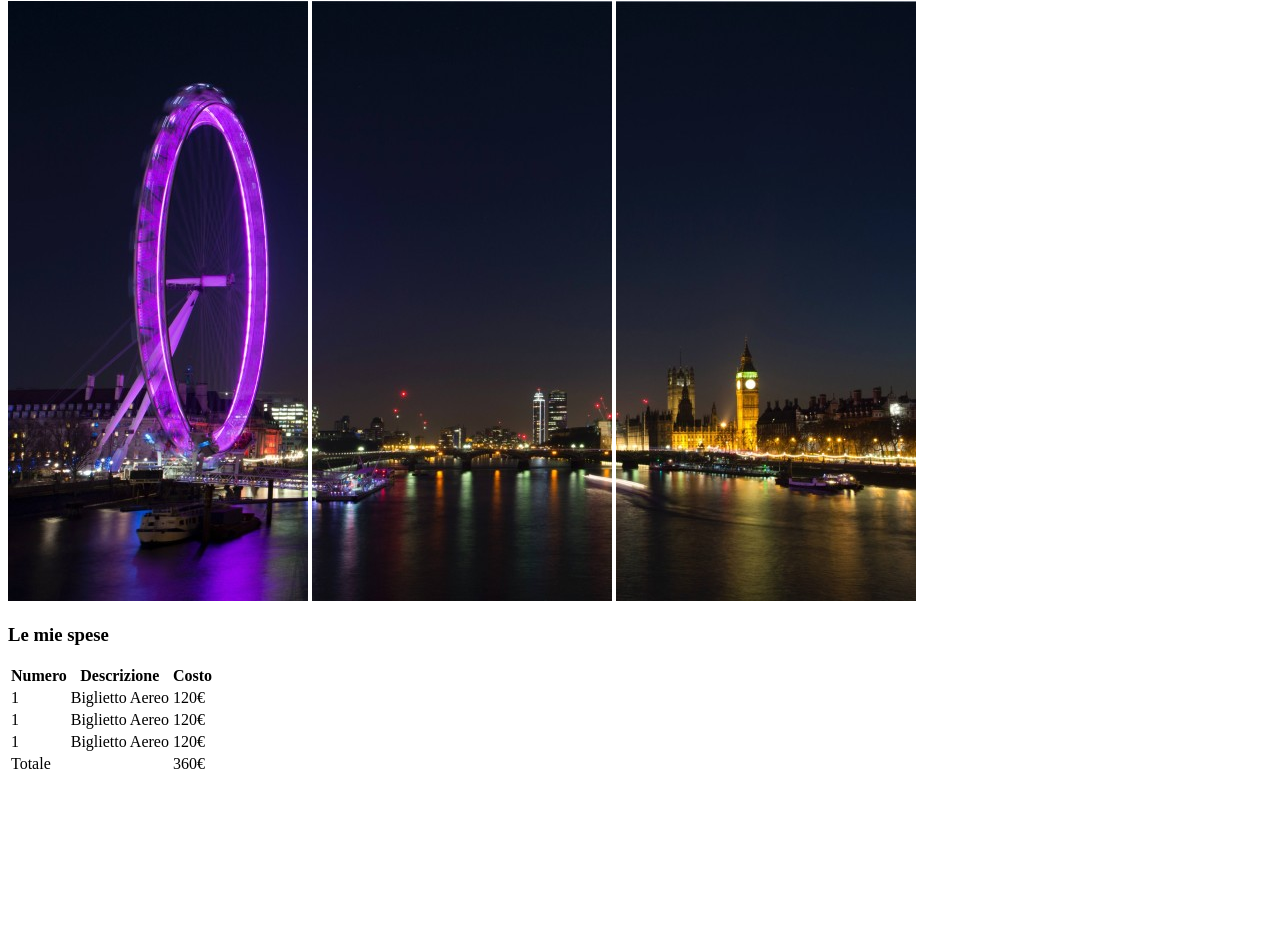
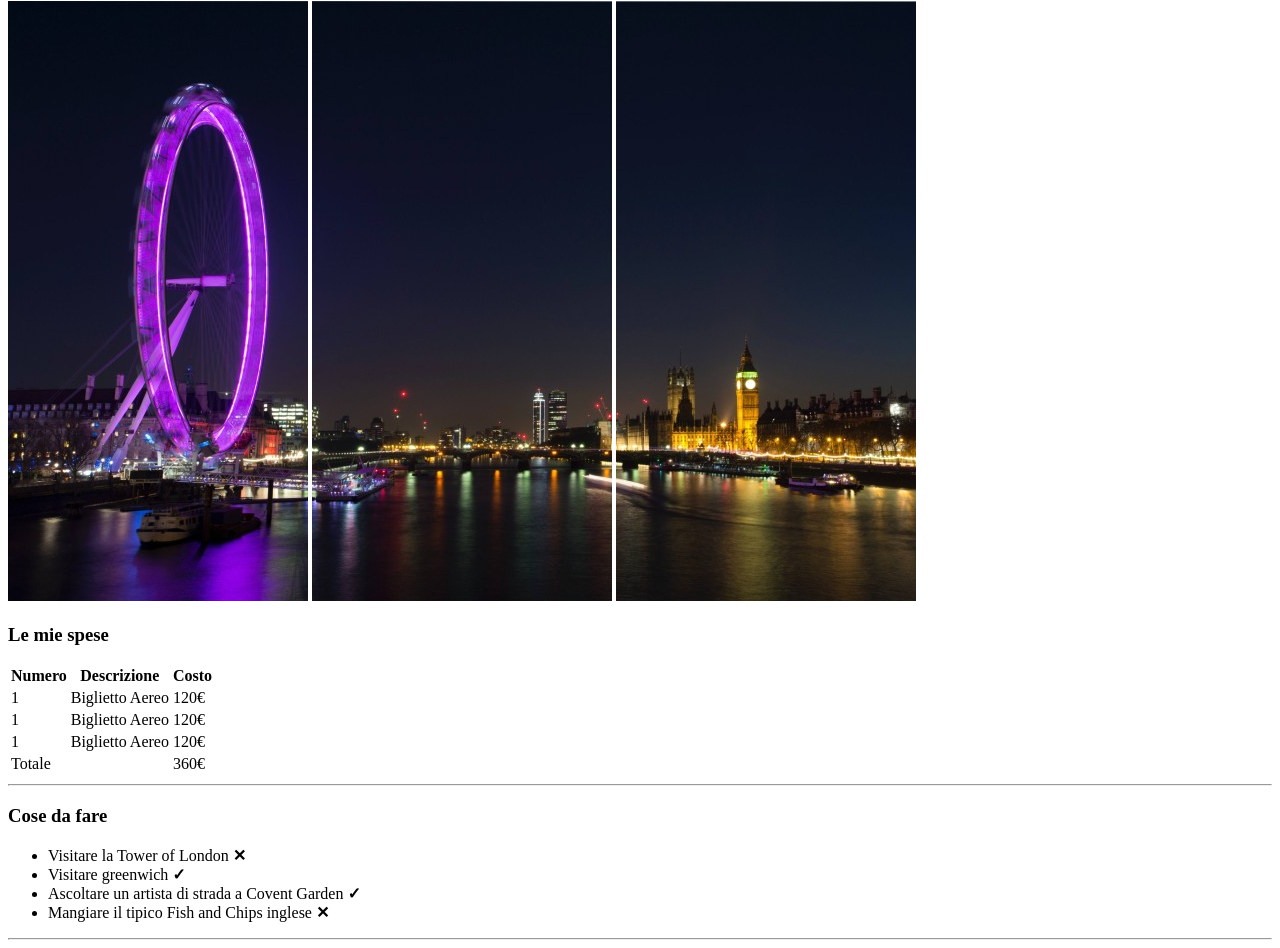
Before and after one commit to RosaD97/html-london-trip, a plain HTML site: page index.html in a window 1280 px wide. Shown: the part 79-1027 px from the top of the page. Before the commit the page ends 863 px from the top, so only its background shows below. Drawn offline with Linux system fonts and the light colour scheme.

Commit message:
aggiunta to do list

```diff
--- a/index.html
+++ b/index.html
@@ -15,6 +15,8 @@
         <img src="img\pexels-bill-emrich-230794-2.jpg" alt="">
         <!--/Titolo e foto intestazione -->
     </header>
+
+    <!-- Tabella spese -->
     <section>
         <h3>Le mie spese</h3>
 
@@ -55,5 +57,25 @@
             <!--/Corpo della tabella -->
         </table>
     </section>
+    <!--/Tabella spese -->
+    <hr>
+    <!-- To do list -->
+    <section>
+        <h3>Cose da fare</h3>
+        <ul>
+            <li>Visitare la Tower of London <strong>✕</strong></li>
+            <li>Visitare greenwich <strong>✓</strong></li>
+            <li>Ascoltare un artista di strada a Covent Garden <strong>✓</strong></li>
+            <li>Mangiare il tipico Fish and Chips inglese <strong>✕</strong></li>
+        </ul>
+
+    </section>
+    <!--/To do list -->
+    <hr>
+    <!-- Info -->
+    <section>
+
+    </section>
+    <!--/Info -->
 </body>
 </html>
```
